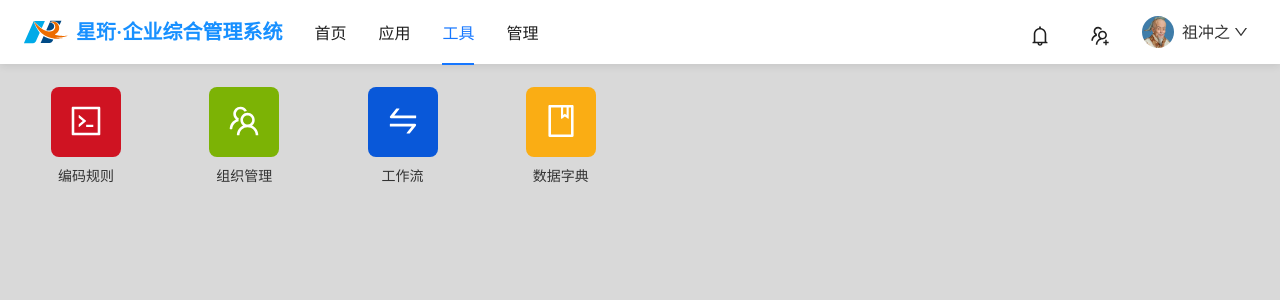
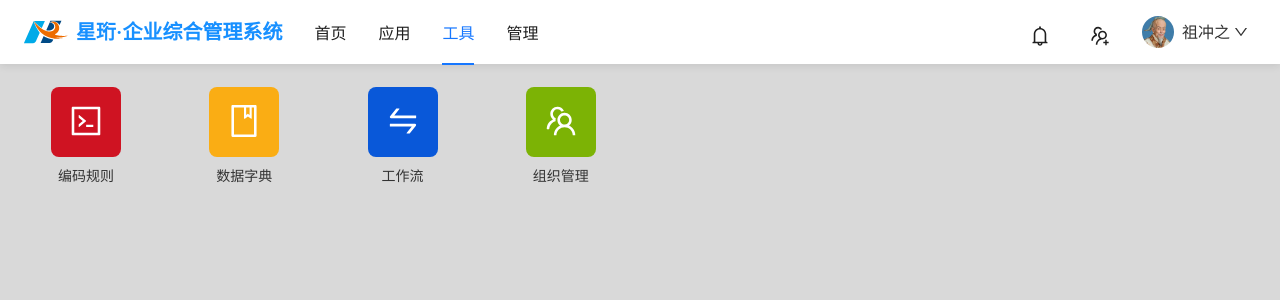
Before and after one commit to somachi-ge/EIMS, a Vue app in the folder EIMS-Frontend/: page /tools in a window 1280 px wide. Shown: the top 300 px of the page. Built offline with nearby package versions, Linux system fonts and the light colour scheme; a web font is replaced by a local one.

Commit message:
chore: 调整应用列表排序
- 按要求调整排序顺序：编码规则、数据字典、工作流程、组织管理

```diff
--- a/EIMS-Frontend/src/views/tools/Tools.vue
+++ b/EIMS-Frontend/src/views/tools/Tools.vue
@@ -46,9 +46,9 @@ interface Application {
 
 const APPLICATIONS: readonly Application[] = [
   { id: 'code', name: '编码规则', icon: CodeOutlined, color: '#cf1322', path: '/coding-rule' },
+  { id: 'dictionary', name: '数据字典', icon: BookOutlined, color: '#faad14', path: '/dictionary' },
+  { id: 'workflow', name: '工作流', icon: SwapOutlined, color: '#0958d9', path: '/workflow' },
   { id: 'organization', name: '组织管理', icon: TeamOutlined, color: '#7cb305', path: '/system/organization' },
-  { id: 'workflow', name: '工作流', icon: SwapOutlined, color: '#0958d9', path: '/workflow' },
-  { id: 'dictionary', name: '数据字典', icon: BookOutlined, color: '#faad14', path: '/dictionary' },
 ]
 
 const applications = shallowRef<readonly Application[]>(APPLICATIONS)
```
